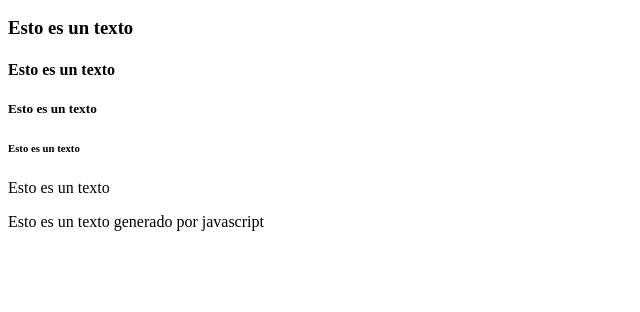
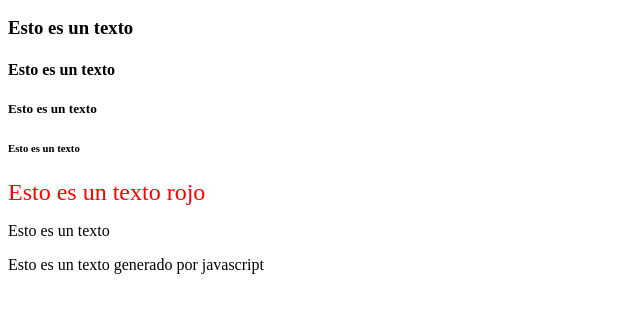
Before and after one commit to c0deR0b0t/c0deR0b0t.github.io, a plain HTML site: page textoexample.html in a window 1280 px wide. Shown: the part 96-408 px from the top of the page, without its empty margins (0-640 px from the left). Drawn offline with Linux system fonts and the light colour scheme.

Commit message:
Update textoexample.html

```diff
--- a/textoexample.html
+++ b/textoexample.html
@@ -9,6 +9,7 @@
         <h4>Esto es un texto</h4>
         <h5>Esto es un texto</h5>
         <h6>Esto es un texto</h6>
+        <font color="red" size=5>Esto es un texto rojo</font>
         <p>Esto es un texto</p>
         <script>
             document.write("Esto es un texto generado por javascript")
```
